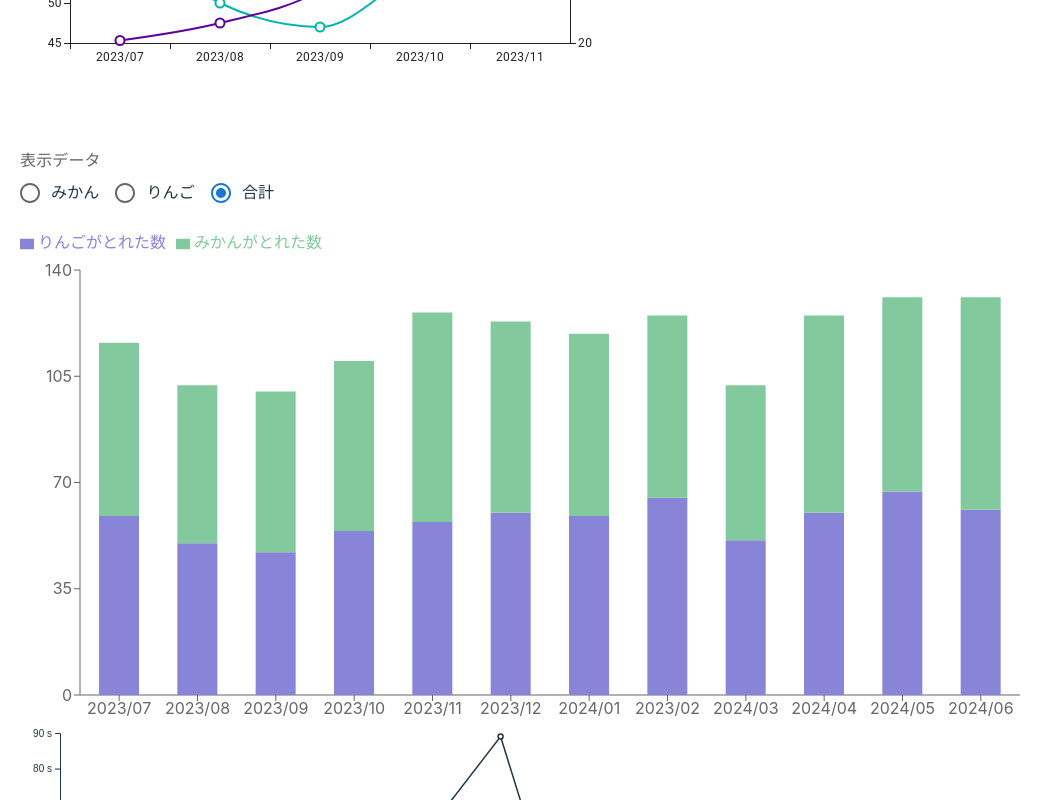
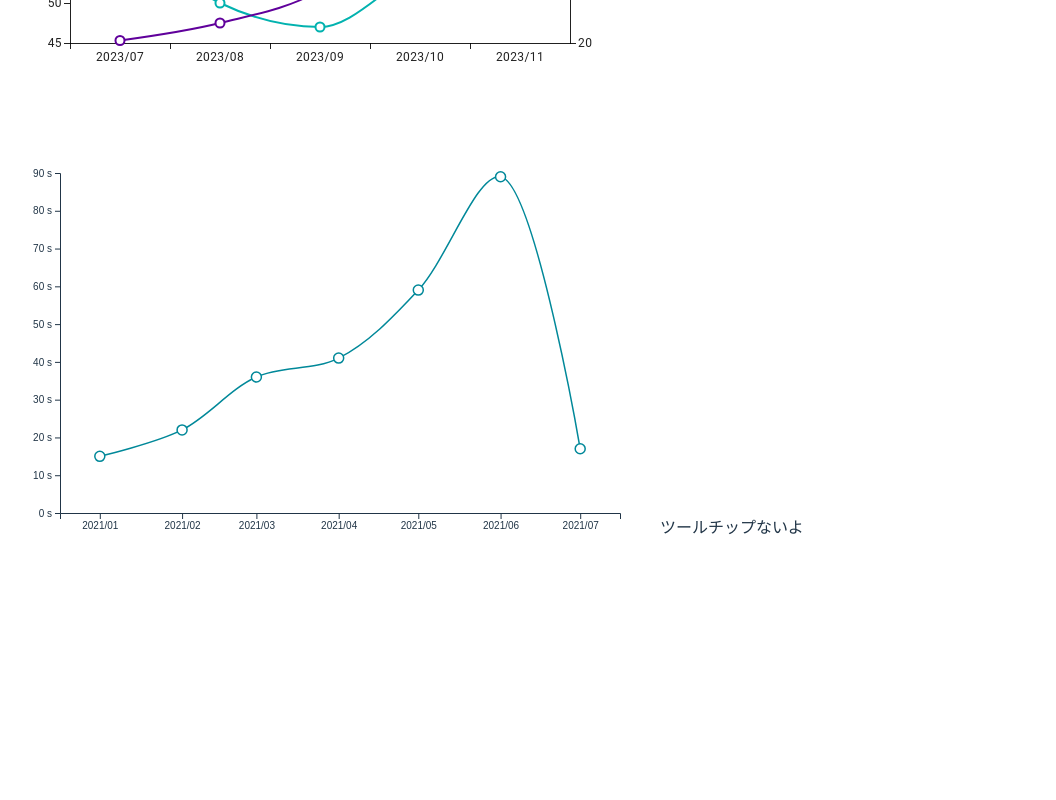
Before and after one commit to moepyxxx/sample_charts, a React (Vite) app: page / in a window 1280 px wide. Shown: the part 1200-2000 px from the top of the page, without its empty margins (0-1056 px from the left). After the commit the page ends 1759 px from the top, so only its background shows below. Built offline with nearby package versions, Linux system fonts and the light colour scheme.

Commit message:
update: ツールチップを追加した

```diff
--- a/src/App.tsx
+++ b/src/App.tsx
@@ -12,7 +12,7 @@ function App() {
       <MuiSample1 />
       <MuiSample2 />
       <MuiSample3 />
-      <RechartsSample1 />
+      {/* <RechartsSample1 /> */}
       <D3Sample1
         data={[
           { date: new Date("2021/01"), value: 15 },
--- a/src/components/d3/Sample1.tsx
+++ b/src/components/d3/Sample1.tsx
@@ -1,5 +1,6 @@
+import { Box, Tooltip } from "@mui/material";
 import * as d3 from "d3";
-import { FC, useEffect, useRef } from "react";
+import { FC, useEffect, useRef, useState } from "react";
 
 type Props = {
   data: { date: Date; value: number }[];
@@ -14,11 +15,20 @@ export const Sample1: FC<Props> = ({
   data,
   width = 640,
   height = 400,
-  marginTop = 60,
+  marginTop = 40,
   marginRight = 40,
   marginBottom = 20,
   marginLeft = 40,
 }) => {
+  const svgRef = useRef<SVGSVGElement | null>(null);
+  const [tooltip, setTooltip] = useState<{
+    x: number;
+    y: number;
+    date: Date;
+    value: number;
+    show: boolean;
+  } | null>(null);
+
   const dateExtent = d3.extent(data, (d) => d.date) as [Date, Date];
   // 日付の範囲に余裕を加える
   const startDate = new Date(dateExtent[0].getTime());
@@ -44,7 +54,8 @@ export const Sample1: FC<Props> = ({
   const line = d3
     .line<{ date: Date; value: number }>()
     .x((d) => x(d.date))
-    .y((d) => y(d.value));
+    .y((d) => y(d.value))
+    .curve(d3.curveCatmullRom.alpha(0.5));
   const d = line(data);
   if (d === null) {
     throw new Error("line is null");
@@ -70,18 +81,45 @@ export const Sample1: FC<Props> = ({
     if (yAxisRef.current) {
       d3.select(yAxisRef.current).call(yAxis);
     }
-  }, [xAxis, yAxis]);
+
+    // ツールチップ
+    const svg = d3.select(svgRef.current);
+    svg
+      .selectAll("circle")
+      .data(data)
+      .on("mouseover", (event, d) => {
+        setTooltip({
+          x: event.clientX,
+          y: event.clientY,
+          date: d.date,
+          value: d.value,
+          show: true,
+        });
+      })
+      .on("mouseout", () => {
+        setTooltip(null);
+      });
+  }, [xAxis, yAxis, data, x, y]);
 
   return (
-    <svg width={width} height={height}>
-      <path fill="none" stroke="currentColor" strokeWidth="1.5" d={d} />
-      <g fill="white" stroke="currentColor" strokeWidth="1.5">
+    <Box sx={{ position: "relative" }}>
+      <svg width={width} height={height} ref={svgRef}>
+        <path fill="none" stroke="#008899" strokeWidth="1.5" d={d} />
+        <g fill="white" stroke="#008899" strokeWidth="1.5">
           {data.map((d, i) => (
-          <circle key={i} cx={x(d.date)} cy={y(d.value)} r="2.5" />
+            <circle
+              key={i}
+              stroke="#008899"
+              cx={x(d.date)}
+              cy={y(d.value)}
+              r="5"
+            />
           ))}
         </g>
         <g ref={xAxisRef} transform={`translate(0,${height - marginBottom})`} />
         <g ref={yAxisRef} transform={`translate(${marginLeft},0)`} />
       </svg>
+      {tooltip && tooltip.show ? "ツールチップあるよ" : "ツールチップないよ"}
+    </Box>
   );
 };
```
Lines whose indentation alone changed are shown as unchanged.
